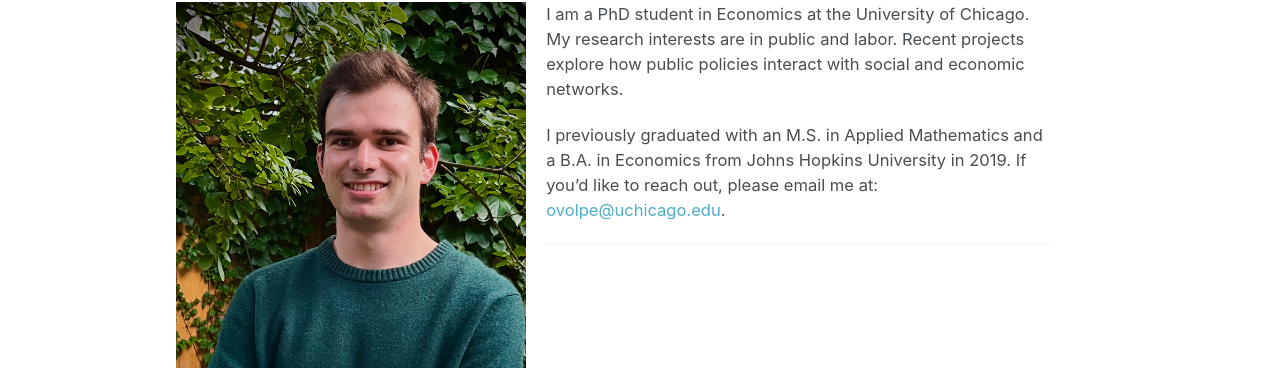
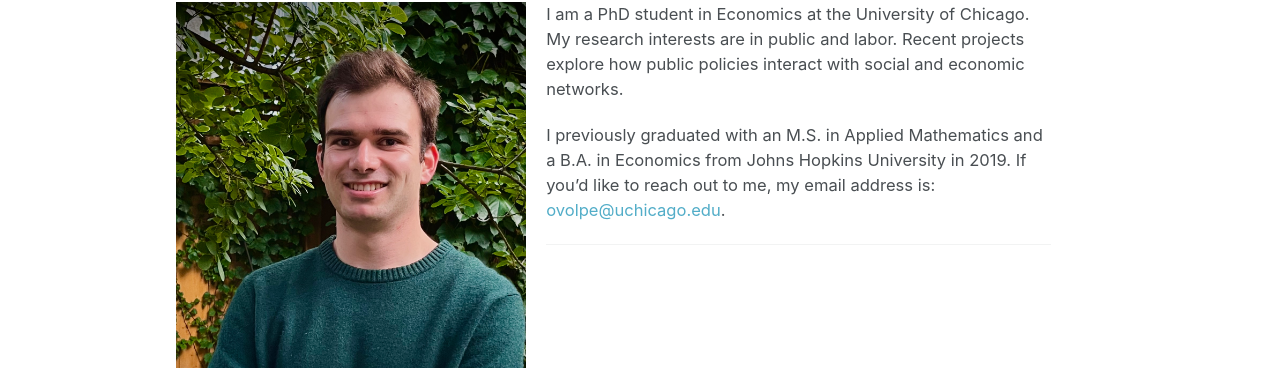
Before and after one commit to ovolpe/ovolpe.github.io, a Jekyll site: the page built from _pages/about.md, in a window 1280 px wide. Shown: the part 158-526 px from the top of the page. Built offline with Jekyll 4.4.1, drawn with Linux system fonts in a browser that asks for light colours.

Commit message:
Update about.md

```diff
--- a/_pages/about.md
+++ b/_pages/about.md
@@ -10,6 +10,6 @@ redirect_from:
 
 <img class="img-responsive" style="float: left; margin: 0px 20px 20px 0px;" src="/files/headshot.jpg" width="350">I am a PhD student in Economics at the University of Chicago. My research interests are in public and labor. Recent projects explore how public policies interact with social and economic networks.
 
-I previously graduated with an M.S. in Applied Mathematics and a B.A. in Economics from Johns Hopkins University in 2019. If you'd like to reach out, please email me at: <a href="mailto:ovolpe@uchicago.edu">ovolpe@uchicago.edu</a>.
+I previously graduated with an M.S. in Applied Mathematics and a B.A. in Economics from Johns Hopkins University in 2019. If you'd like to reach out to me, my email address is: <a href="mailto:ovolpe@uchicago.edu">ovolpe@uchicago.edu</a>.
 
 ---
```
